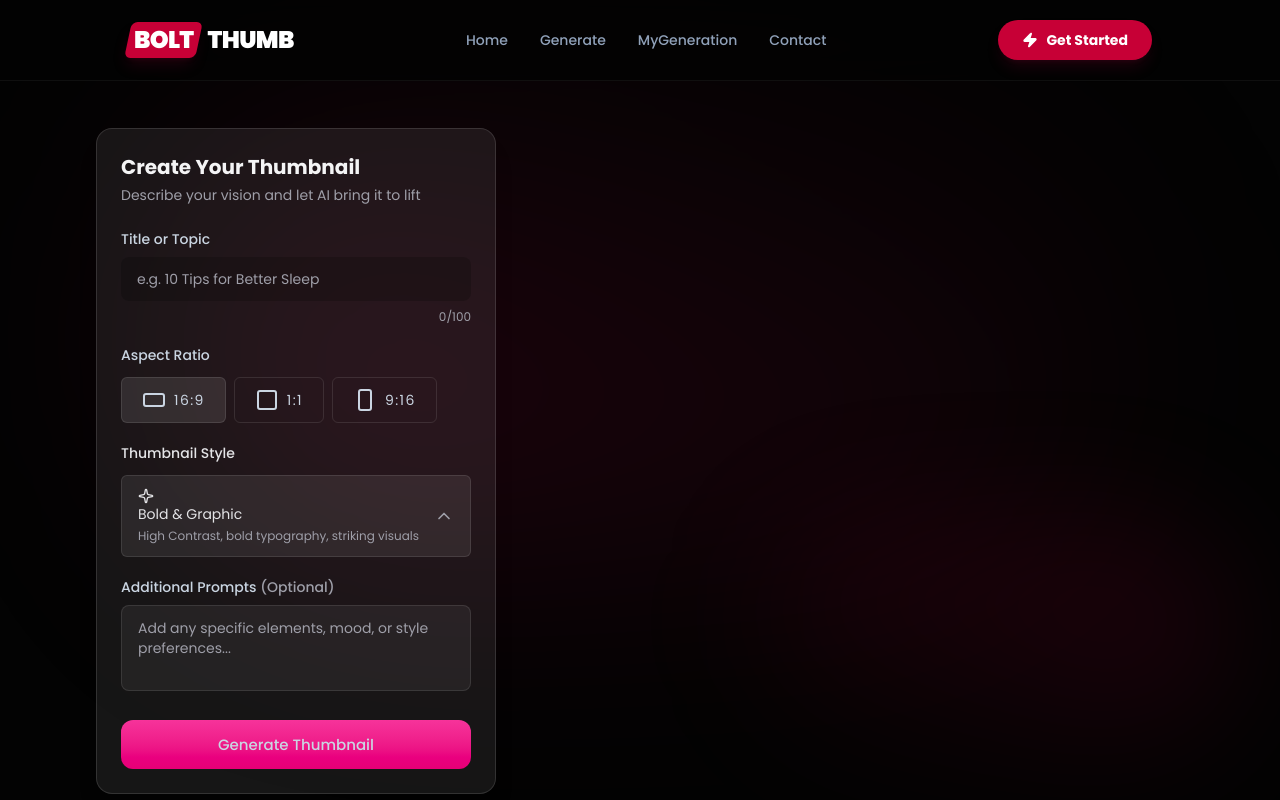
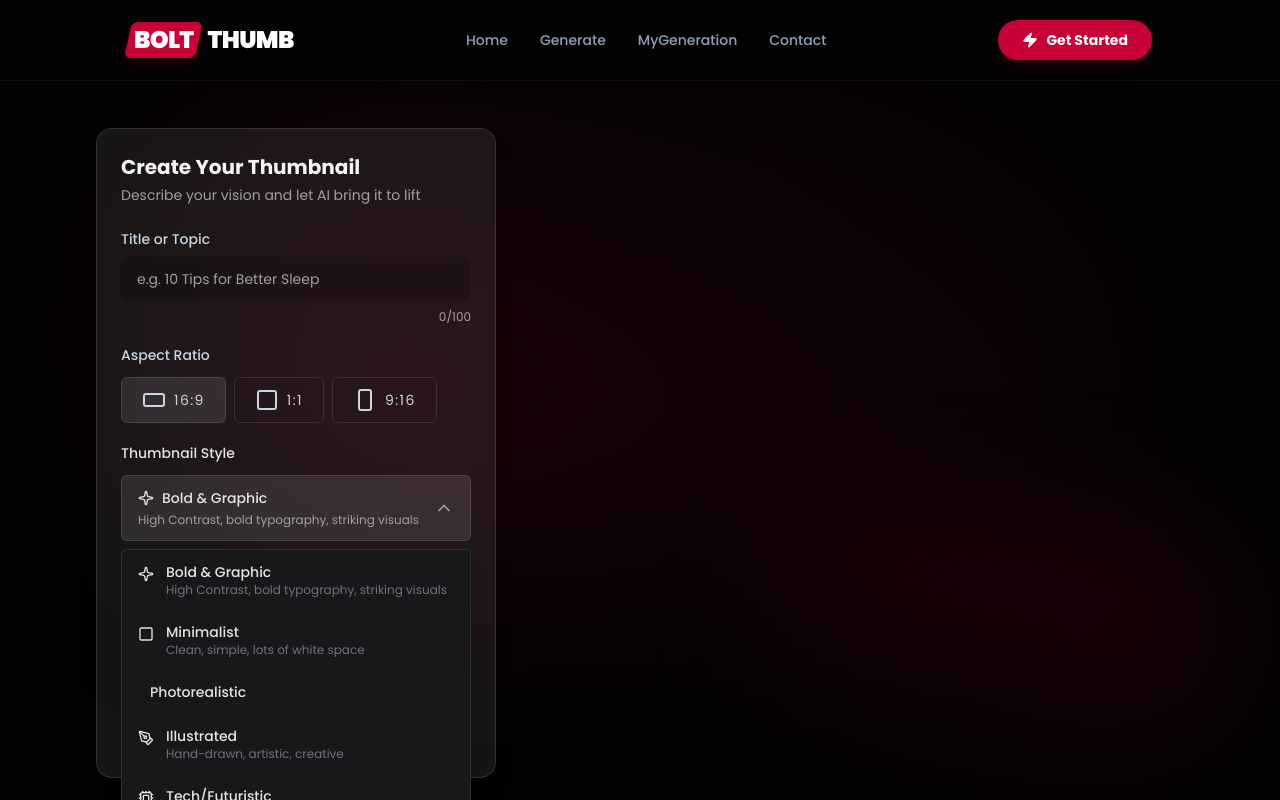
Before and after one commit to chanakaekanayaka/BoltThumb, a React (Vite) app in the folder client/: page /generate in a window 1280 px wide. Both pictures are taken after a click on the button 296 px from the left and 516 px from the top of the page. Shown: the top 800 px of the page. Built offline with nearby package versions, Linux system fonts and the light colour scheme.

Commit message:
style drop down menu completed✏️

```diff
--- a/client/src/components/StyleSelector.tsx
+++ b/client/src/components/StyleSelector.tsx
@@ -1,56 +1,84 @@
-import { CpuIcon, ImageIcon, PenToolIcon, SquareIcon,  SparkleIcon, ChevronDownIcon } from "lucide-react";
-import type { ThumbnailStyle } from "../assets/assets"
+import { CpuIcon, ImageIcon, PenToolIcon, SquareIcon, SparkleIcon, ChevronDownIcon } from "lucide-react";
+import { thumbnailStyles, type ThumbnailStyle } from "../assets/assets";
 
-
-const StyleSelector = ({value , onChange, isOpen, setIsOpen}:
-    {value: ThumbnailStyle; onChange:(style:ThumbnailStyle)=>void; isOpen:boolean;
-        setIsOpen: (open:boolean)=>void
-    }
-) => {
-
+const StyleSelector = ({ value, onChange, isOpen, setIsOpen }: {
+    value: ThumbnailStyle;
+    onChange: (style: ThumbnailStyle) => void;
+    isOpen: boolean;
+    setIsOpen: (open: boolean) => void;
+}) => {
 
     const styleDescription: Record<ThumbnailStyle, string> = {
         "Bold & Graphic": "High Contrast, bold typography, striking visuals",
-        "Minimalist" : "Clean, simple, lots of white space",
-        "photorealistic" : "photo-based, artistic, creative",
-        "Illustrated" : "Hand-drawn, artistic, creative",
-        "Tech/Futuristic" : "Modern, sleek, tech-inspired",
-    }
+        "Minimalist": "Clean, simple, lots of white space",
+        "photorealistic": "photo-based, artistic, creative",
+        "Illustrated": "Hand-drawn, artistic, creative",
+        "Tech/Futuristic": "Modern, sleek, tech-inspired",
+    };
 
     const styleIcons: Record<ThumbnailStyle, React.ReactNode> = {
-        "Bold & Graphic": <SparkleIcon className="h-4 w-4"/>,
-        "Minimalist" : <SquareIcon className="h-4 w-4"/>,
-        "photorealistic" : <ImageIcon className="h-4 w-4"/>,
-        "Illustrated" : <PenToolIcon className="h-4 w-4"/>,
-        "Tech/Futuristic" : <CpuIcon className="h-4 w-4"/>
-    }
+        "Bold & Graphic": <SparkleIcon className="h-4 w-4" />,
+        "Minimalist": <SquareIcon className="h-4 w-4" />,
+        "photorealistic": <ImageIcon className="h-4 w-4" />,
+        "Illustrated": <PenToolIcon className="h-4 w-4" />,
+        "Tech/Futuristic": <CpuIcon className="h-4 w-4" />
+    };
 
     return (
-    <div className="relative space-y-3 dark">
+        <div className="relative space-y-3">
             <label className="block text-sm font-medium text-zinc-200">
                 Thumbnail Style
             </label>
+
             <button
                 type="button"
-      onClick={()=>setIsOpen(!isOpen)}
-      className="flex w-full items-center justify-between rounded-md
-      border px-4 py-3 text-left transition bg-white/8 border-white/10
-      text-zinc-200 hover:bg-white/12">
+                onClick={() => setIsOpen(!isOpen)}
+                className="flex w-full items-center justify-between
+                 rounded-md border px-4 py-3 text-left transition
+                  bg-white/10 border-white/10 text-zinc-200 hover:bg-white/20"
+            >
                 <div className="space-y-1">
-            <div>
+                    {/* Fixed alignment here */}
+                    <div className="flex items-center gap-2">
                         {styleIcons[value]}
-             <span>{value}</span>
+                        <span className="font-medium">{value}</span>
                     </div>
                     <p className="text-xs text-zinc-400">
                         {styleDescription[value]}
                     </p>
                 </div>
-        <ChevronDownIcon className={['h-5 w-5 text-zinc-400 transition-transform ',
-            isOpen && 'rotate-180'].join('')
-        }/>
+                <ChevronDownIcon
+                    className={`h-5 w-5 text-zinc-400
+                        transition-transform ${isOpen ? 'rotate-180' : ''}`}
+                />
             </button>
+
+            {isOpen && (
+
+                <div className="absolute top-full left-0 z-50 mt-2 w-full rounded-md border
+                 border-white/10 bg-zinc-900 shadow-xl overflow-hidden backdrop-blur-xl">
+                    {thumbnailStyles.map((style) => (
+                        <button
+                            key={style}
+                            type="button"
+                            onClick={() => {
+                                onChange(style);
+                                setIsOpen(false);
+                            }}
+                            className="flex w-full items-start gap-3 px-4 py-3
+                            text-left transition hover:bg-white/5 text-zinc-200"
+                        >
+                            <div className="mt-1">{styleIcons[style]}</div>
+                            <div>
+                                <p className="font-medium text-sm">{style}</p>
+                                <p className="text-xs text-zinc-500">{styleDescription[style]}</p>
                             </div>
-  )
-}
+                        </button>
+                    ))}
+                </div>
+            )}
+        </div>
+    );
+};
 
-export default StyleSelector
+export default StyleSelector;
--- a/client/src/pages/Generate.tsx
+++ b/client/src/pages/Generate.tsx
@@ -87,7 +87,7 @@ const Generate = () => {
                   font-medium bg-linear-to-b from-pink-500 to-pink-600
                   hover:from-pink-700 disabled:crusor-not-allowed
                   transition-colors'>
-                    {loading ? 'Generating...' : 'Generate Thumbnail'}
+                    {loading ? 'Generating...' : 'Generate Thumbnail'}1
 
                   </button>
                 )}
```
Lines whose indentation alone changed are shown as unchanged.
